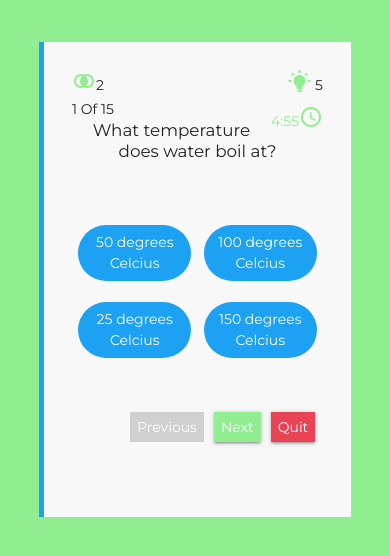
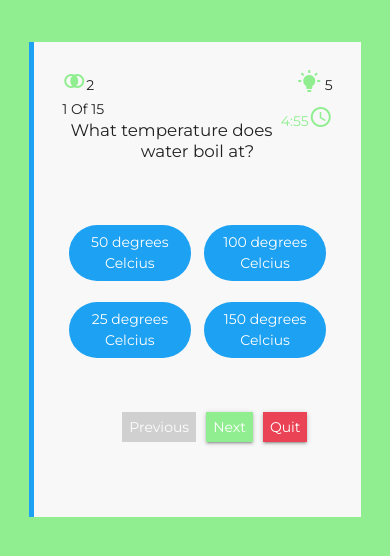
Before and after one commit to Sambalicious/reactQuizApp, a React (Create React App) app: page /play/quiz in a window 390 px wide. Shown: the top 556 px of the page. Built offline with nearby package versions, Linux system fonts and the light colour scheme.

Commit message:
more updates

```diff
--- a/src/styles/_play.scss
+++ b/src/styles/_play.scss
@@ -6,6 +6,7 @@ body{
     background-color: $off-white;
     border-left: 5px solid $blue;
     width: 80%;
+
     margin: $large auto 0 auto;
     padding: $small-medium $medium;
 
@@ -128,8 +129,14 @@ body{
     padding: $xtra-small !important;
     margin: 5px !important;
 }
+
+
 .questions .option {
     padding: $xtra-small !important;
 
 }
+.questions{
+    width: 85%;
+    height: 90%;
 }
+}
```
